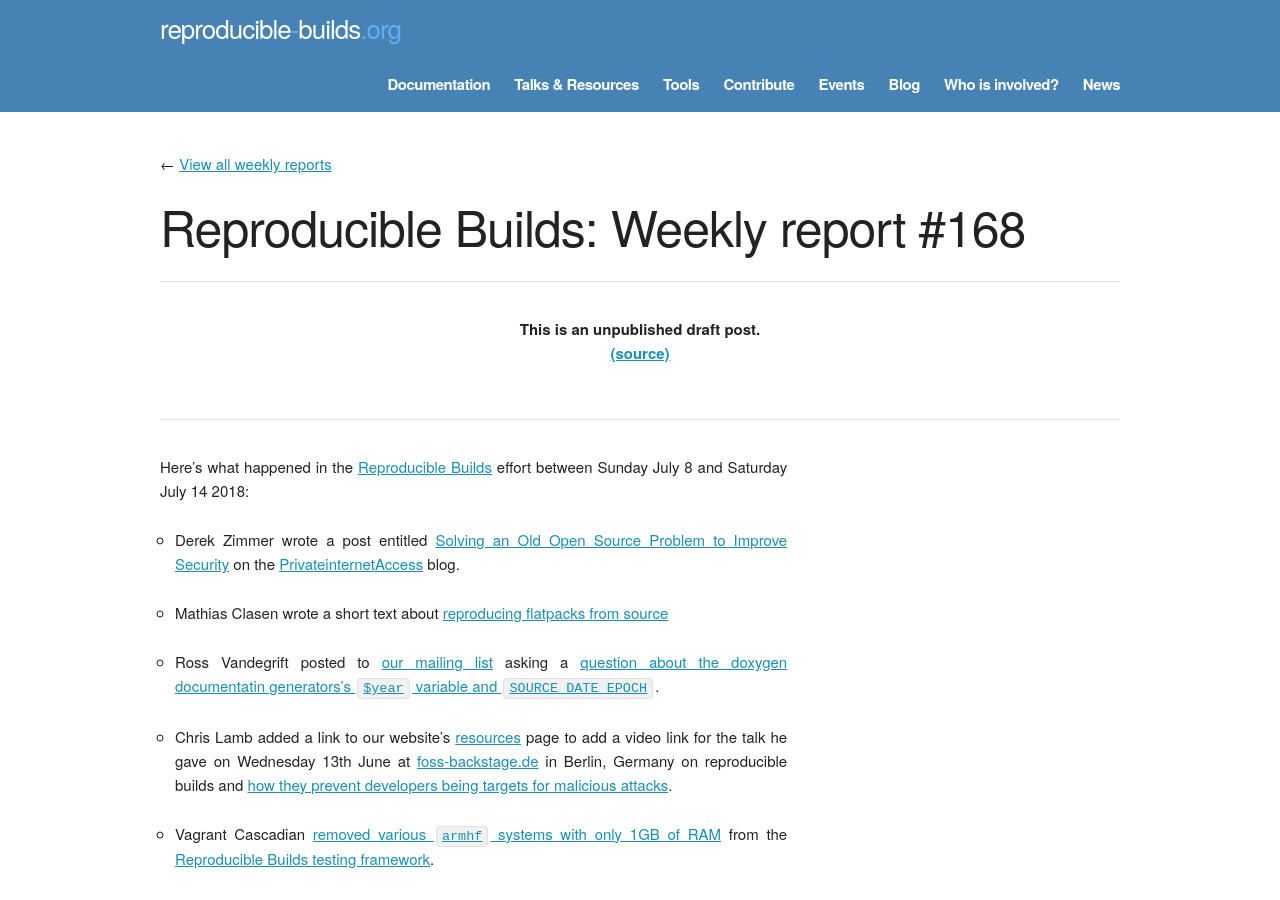
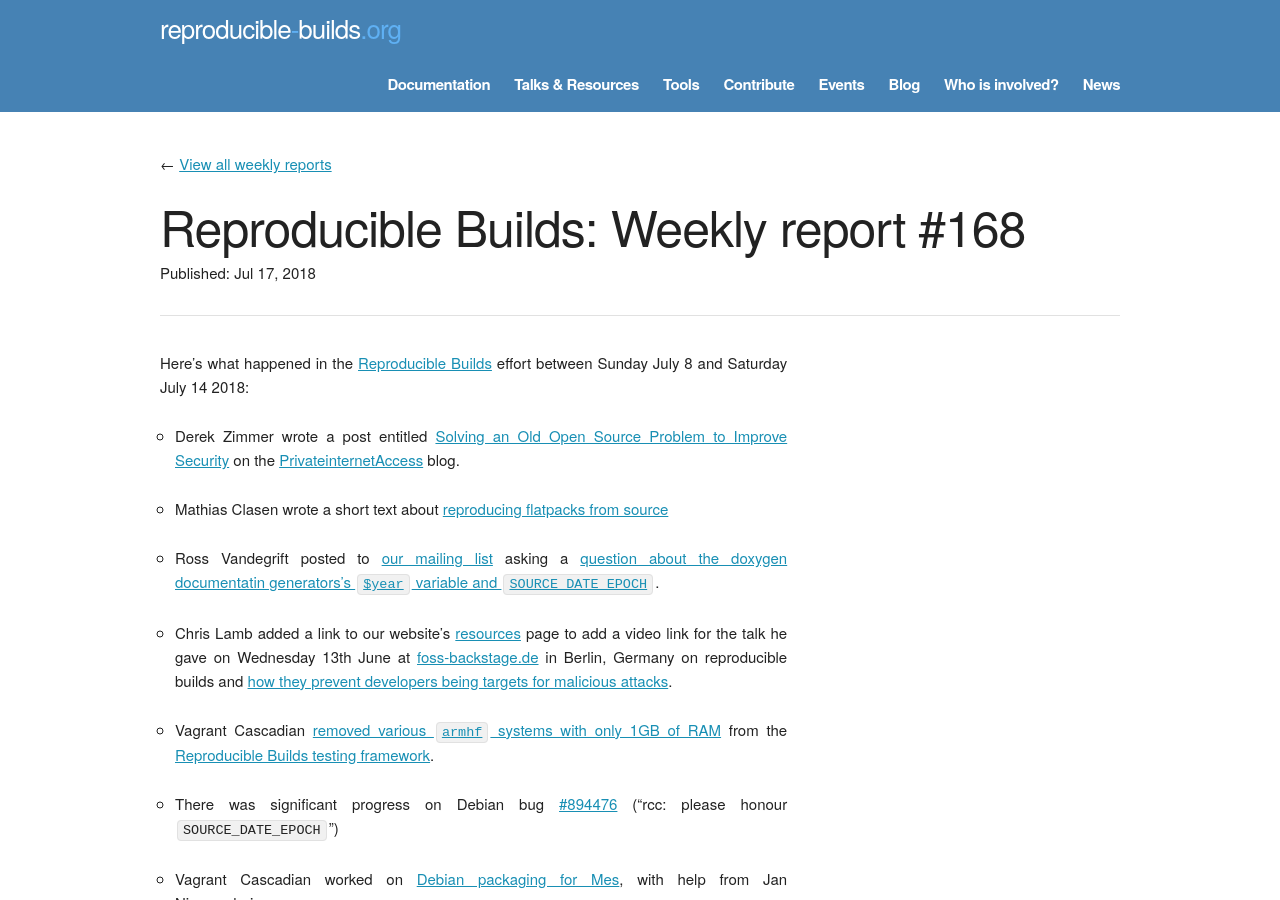
Before and after one commit to prototypefund/reproducible-website, a Jekyll site: the page built from _blog/posts/168.md, in a window 1280 px wide and 900 px high. Built offline with Jekyll 4.4.1, drawn with Linux system fonts in a browser that asks for light colours; some web fonts are replaced.

Commit message:
published as https://reproducible-builds.org/blog/posts/168/

```diff
--- a/_blog/posts/168.md
+++ b/_blog/posts/168.md
@@ -1,6 +1,7 @@
 ---
 layout: blog
 week: 168
+published: 2018-07-17 11:51:13
 ---
 
 Here's what happened in the [Reproducible Builds](https://reproducible-builds.org) effort between Sunday July 8 and Saturday July 14 2018:
```
